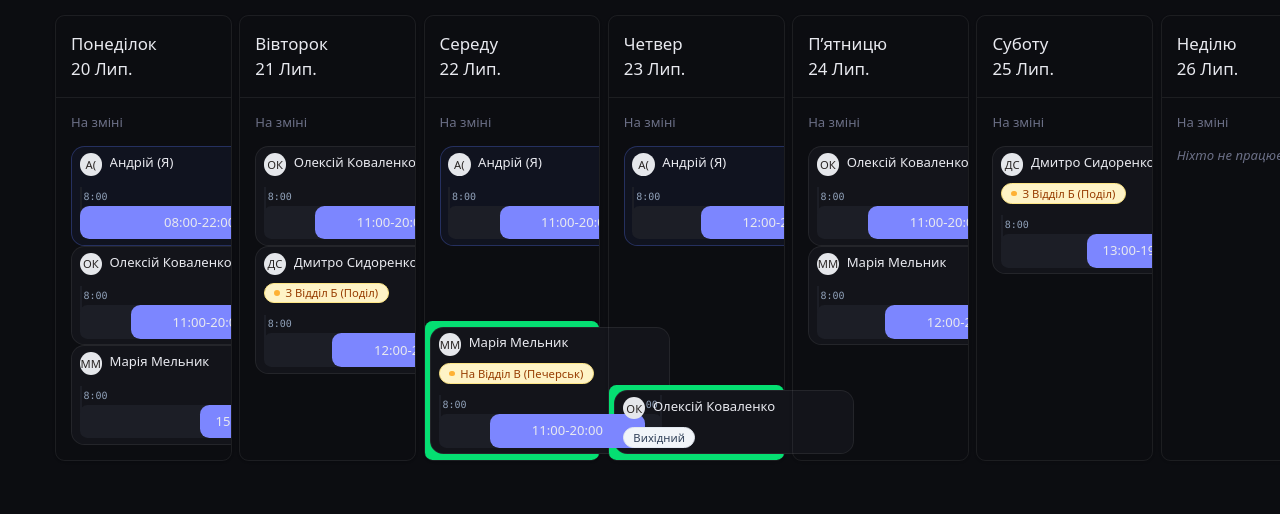
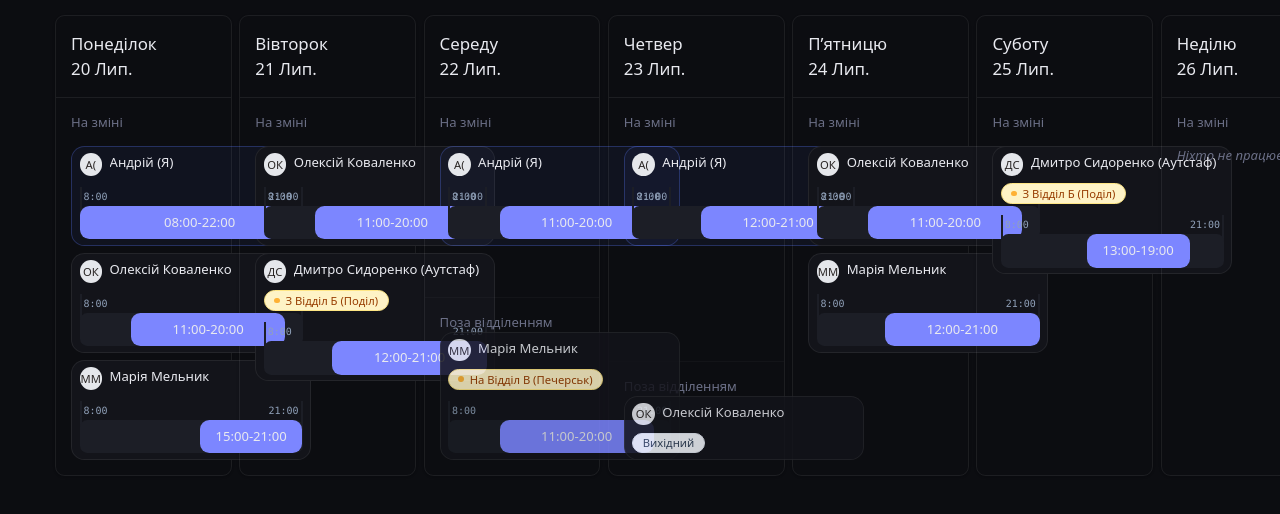
Before and after one commit to Andrey-Alohin/shift-app, a Next.js app: page /test in a window 1280 px wide. Shown: the top 514 px of the page. Built offline with nearby package versions, Linux system fonts and the light colour scheme; no server answers.

Commit message:
add new styles for bottom list in DayCard

```diff
--- a/src/features/DayCard/DayCard.tsx
+++ b/src/features/DayCard/DayCard.tsx
@@ -37,13 +37,13 @@ export default function DayCard({ day }: DayCardProps) {
           {formatDayHeader(uiDate).split(",")[1]}
         </h3>
       </div>
-      <div className="grow overflow-y-auto">
-        <div className="p-4 space-y-4">
+      <div className="grow">
+        <section className="p-4 space-y-4">
           <h4 className="text-sm font-medium text-muted-foreground">
             На зміні
           </h4>
           {topList.length > 0 ? (
-            <ul>
+            <ul className="flex gap-2 flex-col">
               {topList.map((shift) => (
                 <ShiftCard
                   key={shift._id}
@@ -57,10 +57,14 @@ export default function DayCard({ day }: DayCardProps) {
               Ніхто не працює
             </p>
           )}
-        </div>
+        </section>
       </div>
       {bottomList.length > 0 && (
-        <ul className="bg-green-400 p-1.5 rounded-md">
+        <section className="p-4 border-t border-border/40">
+          <h4 className="text-sm font-medium text-muted-foreground">
+            Поза відділенням
+          </h4>
+          <ul className="opacity-85">
             {bottomList.map((shift) => (
               <ShiftCard
                 key={shift._id}
@@ -69,6 +73,7 @@ export default function DayCard({ day }: DayCardProps) {
               />
             ))}
           </ul>
+        </section>
       )}
     </li>
   );
```
Also changed, not shown: src/features/DayCard/DayRangeProvider.tsx (deleted). Lines whose indentation alone changed are shown as unchanged.
